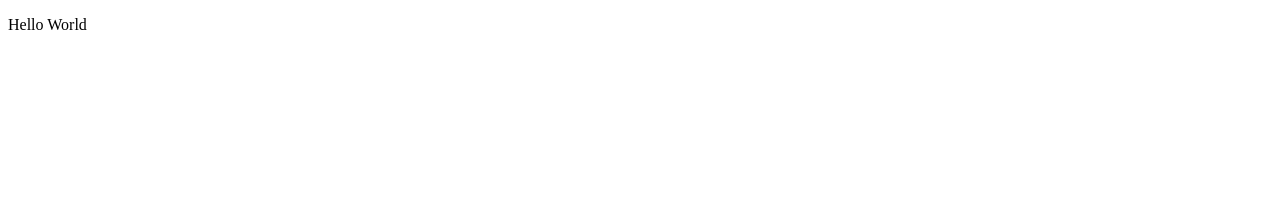
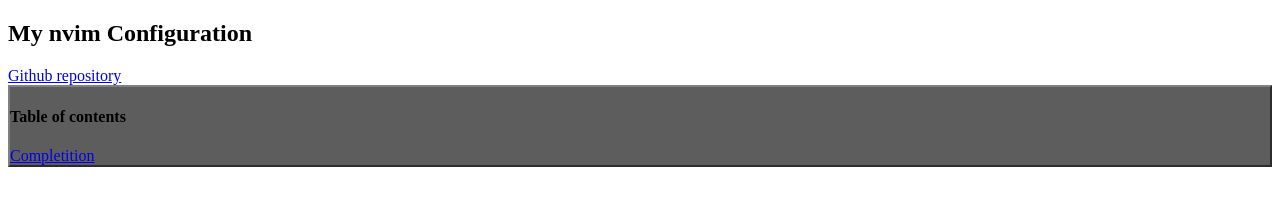
Before and after one commit to max397574/ignis-nvim, a plain HTML site: page root/index.html in a window 1280 px wide. Drawn offline with Linux system fonts and the light colour scheme.

Commit message:
started ToC

```diff
--- a/root/index.html
+++ b/root/index.html
@@ -3,15 +3,18 @@
 <head>
     <meta name="viewport" content="width=device-width, initial-scale=1, user-scalable=yes" charset="utf-8">
     <title>FIXME</title>
+    <link rel="stylesheet" type="text/css" href="styles.css">
     <!--
-    <link rel="stylesheet" type="text/css" href="FIXME">
     <script type="text/javascript" src="FIXME"></script>
-    <style type="text/css">
-    </style>
     -->
 </head>
 <body>
-    <p>Hello World</p>
-
+    <h2>My nvim Configuration</h2>
+    <a href="https://www.github.com/max397574/vim_config/init.vim" target="_blank">Github repository</a>
+    <div class="ToC">
+        <h4>Table of contents</h4>
+        <a href="#comletition">Completition</a>
+    </div>
+    <h1 id="completition"></h1>
 </body>
 </html>
```
